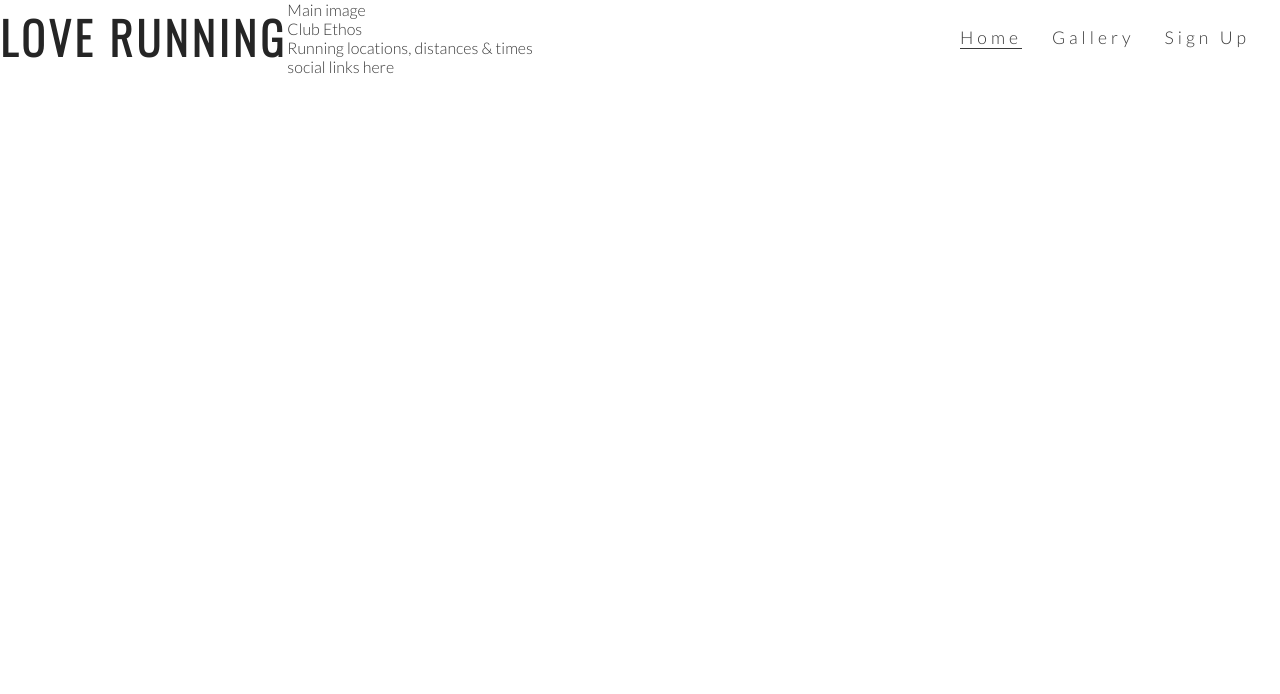
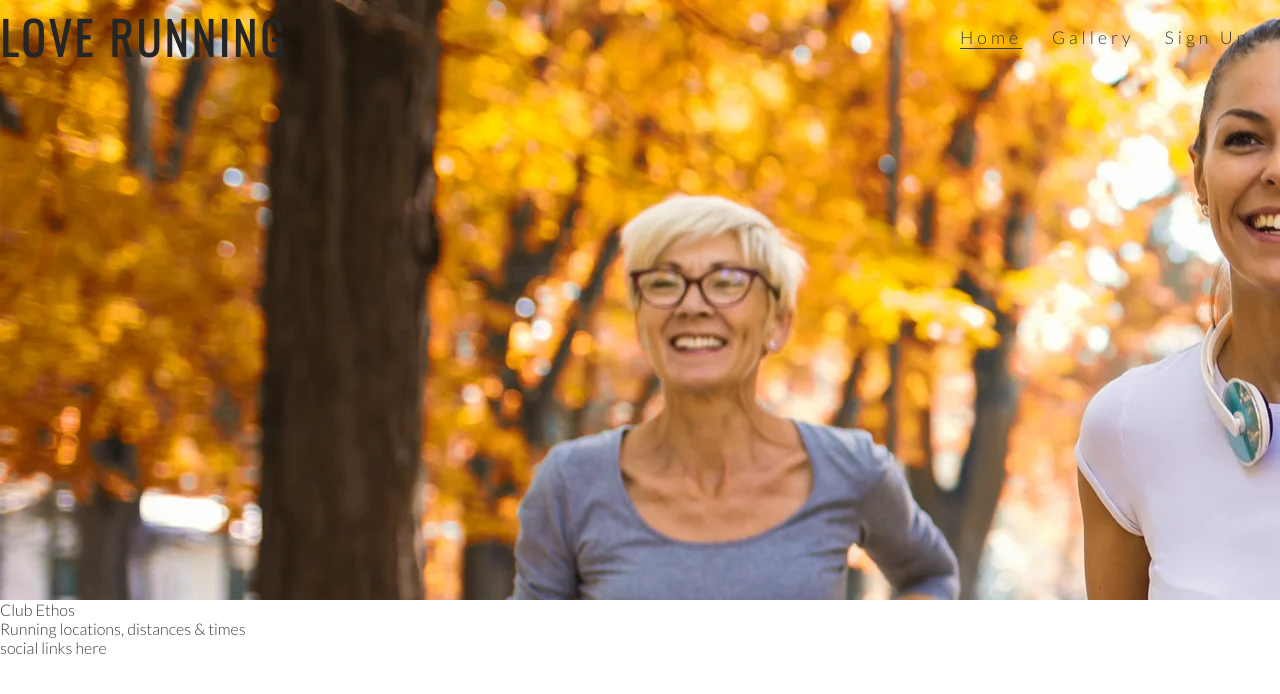
Before and after one commit to trikalex/love-running-project, a plain HTML site: page index.html in a window 1280 px wide. Drawn offline with nearby package versions, Linux system fonts and the light colour scheme.

Commit message:
structure: re-creeated the dir structure as the old one wasnt corect

```diff
--- a/assets/css/style.css
+++ b/assets/css/style.css
@@ -56,3 +56,9 @@ h1, h2 {
 .active {
     border-bottom: 1px solid #3a3a3a;
 }
+/* hero image */
+#hero-image {
+    height: 600px;
+    width: 100%;
+    background: url('../images/hero-image.webp');
+}
--- a/index.html
+++ b/index.html
@@ -32,7 +32,7 @@
         </nav>
     </header>
     <section>
-        Main image
+        <div id="hero-image"></div>
     </section>
     <section>
         Club Ethos
```
Also changed, not shown: assets/images/hero-image.webp (added).
